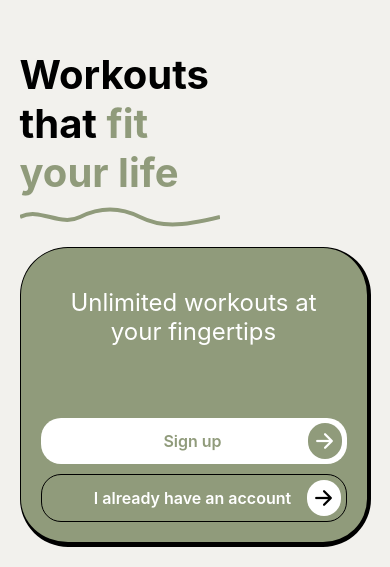
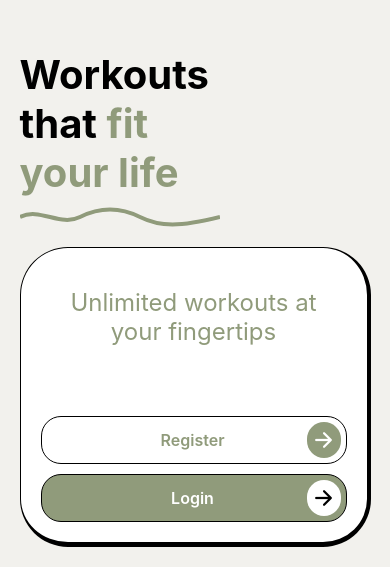
Before and after one commit to jdkuligowski/fitness-app, a React Native app in the folder client/: screen /Home in a window 390 px wide. Shown: the part 277-844 px from the top of the page. Built offline with nearby package versions, Linux system fonts and the light colour scheme.

Commit message:
changing celery to update leaderboard every minute

```diff
--- a/client/app/src/components/styles.js
+++ b/client/app/src/components/styles.js
@@ -1,4 +1,3 @@
-// theme.js
 export const Colours = {
   // primaryBackground: '#F5F5F5',
   // primaryBackground: '#F3F3FF', // existing design colour
@@ -10,7 +9,6 @@ export const Colours = {
   primaryBackground: '#F2F1ED',
   primaryHeader:'#161925',
   secondaryColour: '#FFFFFF',
-  // buttonColour: '#60935D',
   buttonColour: '#909B7B',
   runningColour: '#F2D28E',
   gymColour: '#A796A0',
--- a/client/app/src/screens/authScreens/LandingPage.tsx
+++ b/client/app/src/screens/authScreens/LandingPage.tsx
@@ -27,7 +27,7 @@ export default function LandingPage() {
                         <TouchableOpacity
                             style={styles.continueButton}
                             onPress={() => navigation.navigate('Register')}>
-                            <Text style={styles.continueButtonText}>Sign up</Text>
+                            <Text style={styles.continueButtonText}>Register</Text>
                             <View style={styles.buttonArrow}>
                                 <Ionicons name="arrow-forward" size={24} color="white" />
                             </View>
@@ -35,7 +35,7 @@ export default function LandingPage() {
                         <TouchableOpacity
                             style={styles.loginButton}
                             onPress={() => navigation.navigate('Login')}>
-                            <Text style={styles.registerText}>I already have an account</Text>
+                            <Text style={styles.registerText}>Login</Text>
                             <View style={styles.registerArrow}>
                                 <Ionicons name="arrow-forward" size={24} color="black" />
                             </View>
@@ -91,7 +91,7 @@ const styles = StyleSheet.create({
         height: 300,
         width: '90%',
         marginLeft: '5%',
-        backgroundColor: Colours.buttonColour,
+        backgroundColor: Colours.secondaryColour,
         borderTopWidth: 1,
         borderLeftWidth: 1,
         borderRightWidth: 4,
@@ -105,7 +105,7 @@ const styles = StyleSheet.create({
         textAlign: 'center',
         paddingLeft: 20,
         paddingRight: 20,
-        color: Colours.secondaryColour,
+        color: Colours.buttonColour,
     },
     buttonContainer: {
         width: '100%',
@@ -117,6 +117,7 @@ const styles = StyleSheet.create({
         padding: 5,
         borderRadius: 20,
         alignItems: 'center',
+        borderWidth: 1,
     },
     buttonArrow: {
         backgroundColor: Colours.buttonColour,
@@ -132,7 +133,7 @@ const styles = StyleSheet.create({
         fontWeight: 600,
     },
     loginButton: {
-        backgroundColor: 'transparent',
+        backgroundColor: Colours.buttonColour,
         flexDirection: 'row',
         width: '100%',
         padding: 5,
--- a/client/app/src/screens/homeScreens/findWorkoutScreens/GymSessionDetails.tsx
+++ b/client/app/src/screens/homeScreens/findWorkoutScreens/GymSessionDetails.tsx
@@ -862,11 +862,7 @@ export default function WorkoutScreen({ route }) {
                                                                         <Text style={styles.movementDetail}>{movement}</Text>
                                                                     </View>
                                                                     <TouchableOpacity onPress={() => {
-                                                                        if (movementFilter) {
-                                                                            setSelectedMovement(movementFilter);
-                                                                        } else {
-                                                                            Alert.alert("No video found", "This movement doesn't have an associated video.");
-                                                                        }
+                                                                        setSelectedMovement(movementFilter);
                                                                     }}>
                                                                         <Ionicons name="play-circle" size={24} color={Colours.buttonColour} />
                                                                     </TouchableOpacity>
@@ -1165,6 +1161,7 @@ const styles = StyleSheet.create({
     movementDetail: {
         fontSize: 16,
         color: 'black', // Example color for movement details
+        width: '90%',
     },
     movementDescription: {
         fontSize: 16,
--- a/client/app/src/screens/modalScreens/NotificationsModal.tsx
+++ b/client/app/src/screens/modalScreens/NotificationsModal.tsx
@@ -66,6 +66,7 @@ const styles = StyleSheet.create({
         flex: 1,
         backgroundColor: Colours.primaryBackground,
         paddingTop: 70,
+        paddingBottom: 30,
         // marginBottom: 60,
     },
     header: {
@@ -81,7 +82,7 @@ const styles = StyleSheet.create({
         fontWeight: '700',
     },
     clearButton: {
-        backgroundColor: 'black',
+        backgroundColor: Colours.buttonColour,
         padding: 5,
         borderRadius: 10,
         width: 70,
@@ -98,11 +99,15 @@ const styles = StyleSheet.create({
         paddingHorizontal: 16,
     },
     notificationItem: {
-        backgroundColor: '#f9f9f9',
+        backgroundColor: Colours.secondaryColour,
         paddingVertical: 10,
         paddingHorizontal: 12,
         borderRadius: 8,
-        marginBottom: 8,
+        marginBottom: 10,
+        borderLeftWidth: 1,
+        borderTopWidth: 1,
+        borderRightWidth: 4,
+        borderBottomWidth: 4,
     },
     title: {
         fontWeight: '600',
```
Also changed, not shown: 2 other files (tests, documents, lock files or other folders).
